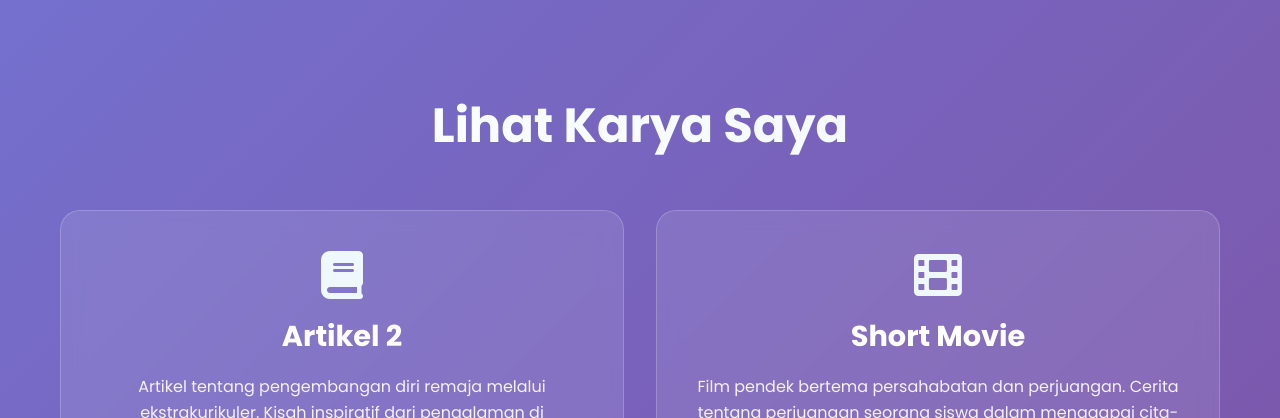
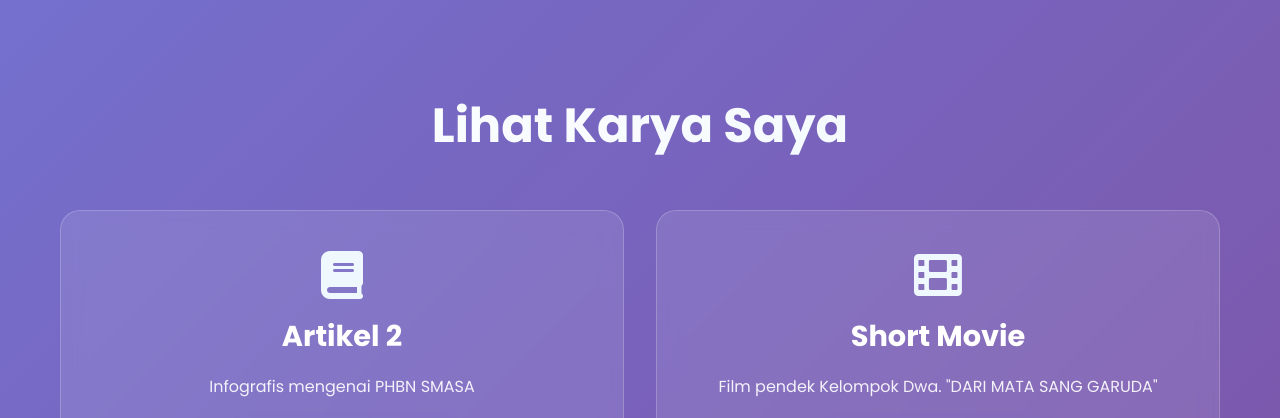
Before and after one commit to DantSena/ZiaWeb, a plain HTML site: page index.html in a window 1280 px wide. Shown: the part 1610-2028 px from the top of the page. Drawn offline with Linux system fonts and the light colour scheme.

Commit message:
Update index.html

```diff
--- a/index.html
+++ b/index.html
@@ -398,8 +398,7 @@
               <i class="fas fa-book icon"></i>
               <h3>Artikel 2</h3>
               <p>
-                Artikel tentang pengembangan diri remaja melalui ekstrakurikuler.
-                Kisah inspiratif dari pengalaman di Informatic SMASA Community.
+                Infografis mengenai PHBN SMASA
               </p>
               <a href="https://drive.google.com/drive/folders/artikel2" class="drive-button" target="_blank">
                 <i class="fab fa-google-drive"></i>
@@ -412,8 +411,7 @@
               <i class="fas fa-film icon"></i>
               <h3>Short Movie</h3>
               <p>
-                Film pendek bertema persahabatan dan perjuangan.
-                Cerita tentang perjuangan seorang siswa dalam menggapai cita-citanya.
+                Film pendek Kelompok Dwa. "DARI MATA SANG GARUDA"
               </p>
               <a href="https://drive.google.com/drive/folders/1GSkE6KeBp21mc5c8FEJcRtdEIEb2O5xA" class="drive-button" target="_blank">
                 <i class="fab fa-google-drive"></i>
```
